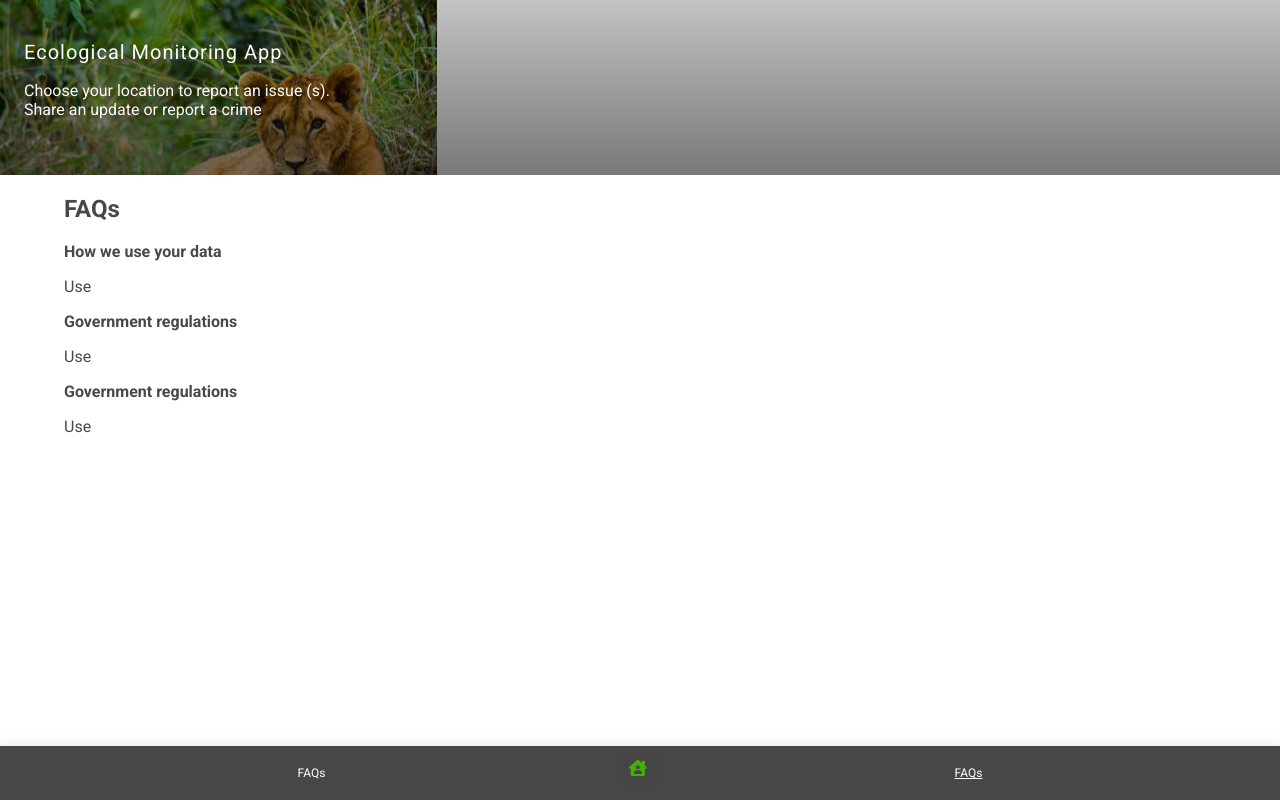
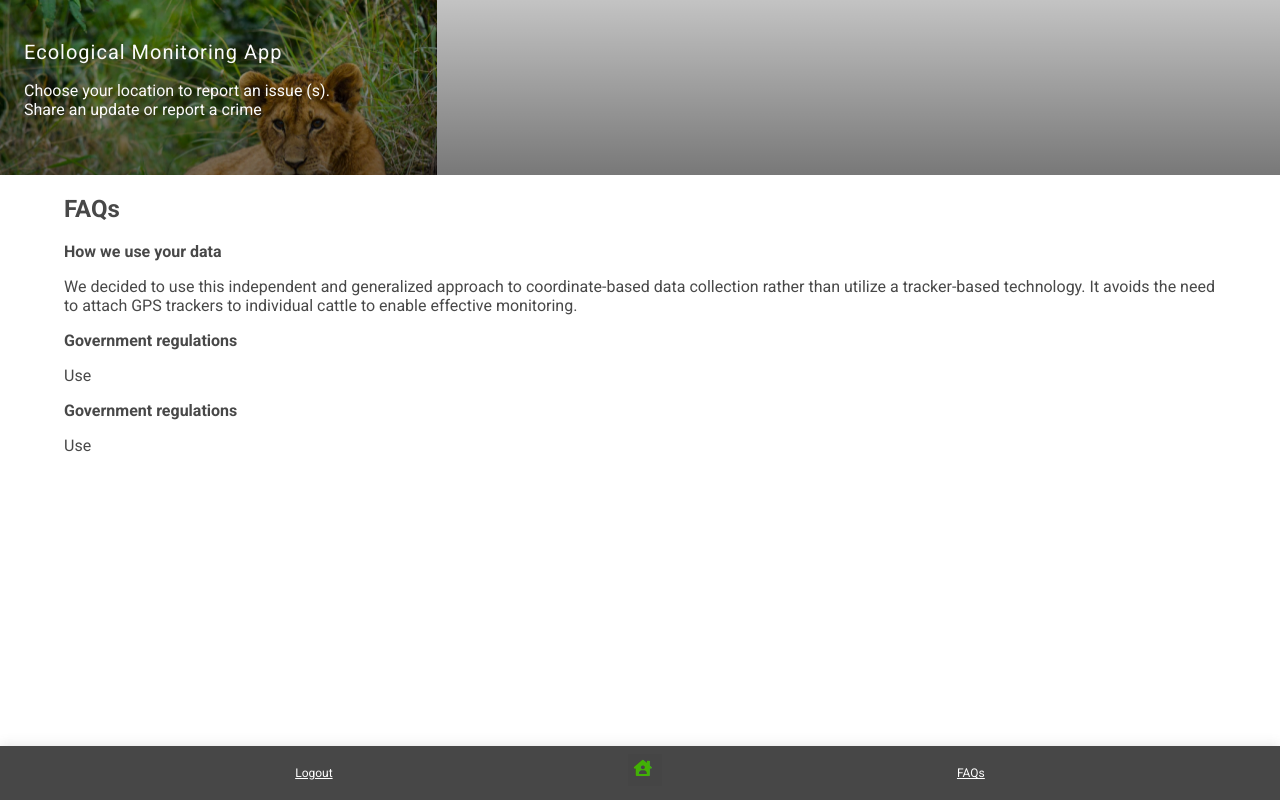
Before and after one commit to musakanneh/eco_monitor, a Vue app: page /faq in a window 1280 px wide. Built offline with nearby package versions, Linux system fonts and the light colour scheme.

Commit message:
Updated UI

```diff
--- a/src/components/Footer.vue
+++ b/src/components/Footer.vue
@@ -1,9 +1,9 @@
 <template>
   <div>
     <footer>
-      <div><p>FAQs</p></div>
+       <a href="/"> <p>Logout</p></a>
       <div>
-        <a href="/">
+        <a href="/shareData">
           <img src="../assets/logo1.png" alt="" />
         </a>
       </div>
--- a/src/views/Faq.vue
+++ b/src/views/Faq.vue
@@ -12,7 +12,12 @@
       <h2>FAQs</h2>
       <div>
         <strong>How we use your data</strong>
-        <p>Use</p>
+        <p>
+          We decided to use this independent and generalized approach to
+          coordinate-based data collection rather than utilize a tracker-based
+          technology. It avoids the need to attach GPS trackers to individual
+          cattle to enable effective monitoring.
+        </p>
       </div>
       <div>
         <strong>Government regulations</strong>
--- a/src/views/Home.vue
+++ b/src/views/Home.vue
@@ -13,11 +13,11 @@
       <form @submit.prevent="authenticateUserLogin">
         <br />
         <strong>User login</strong>
-        <div class="email">
-          <input type="Phone number" placeholder="Phone number" />
+        <div class="phone-number">
+          <input type="text" placeholder="Phone number" />
         </div>
         <div class="password">
-          <input type="password" placeholder="password" />
+          <input type="text" placeholder="password" />
         </div>
         <div>
           <button type="submit">Login</button>
--- a/src/views/ShareData.vue
+++ b/src/views/ShareData.vue
@@ -14,10 +14,10 @@
       <div class="sign-up-sec">
         <div><p>Select your location:</p></div>
         <select name="cars" class="docs">
-          <option value="volvo">Ololosoloko</option>
-          <option value="saab">Documents</option>
-          <option value="opel">Monograph</option>
-          <option value="audi">Periodical</option>
+          <option value="volvo">Ololosokwan</option>
+          <option value="saab">Kirtalo</option>
+          <option value="opel">Losoito</option>
+          <option value="audi">Ormanie</option>
         </select>
       </div>
     </section>
```
